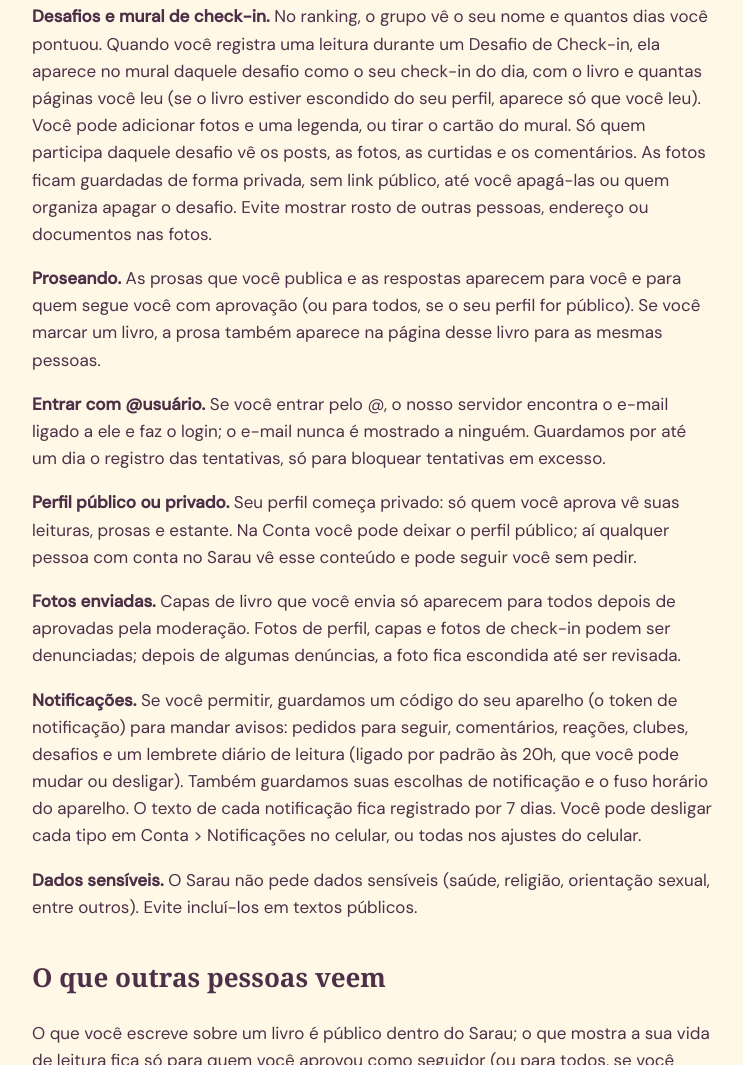
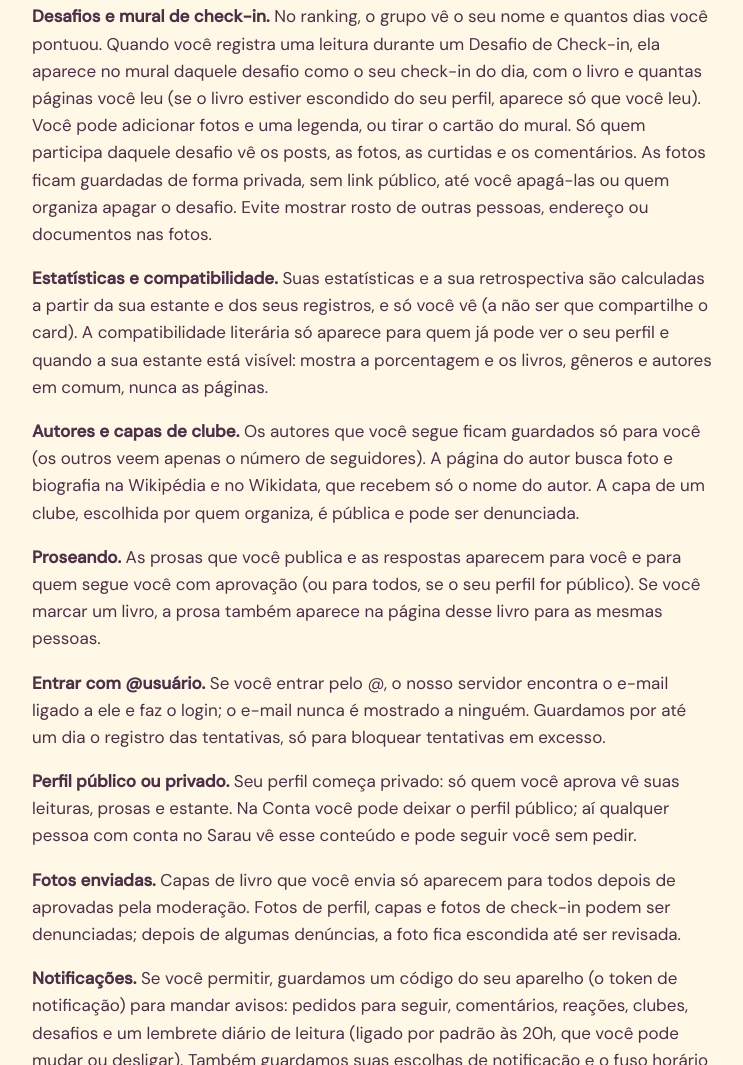
Before and after one commit to Netalianne/sarau-site, a plain HTML site: page privacidade.html in a window 1280 px wide. Shown: the part 2712-3777 px from the top of the page, without its empty margins (268-1011 px from the left). Drawn offline with Linux system fonts and the light colour scheme; a web font is replaced by a local one.

Commit message:
Add files via upload

```diff
--- a/privacidade.html
+++ b/privacidade.html
@@ -39,6 +39,8 @@
 <p><strong>Metas e listas.</strong> A meta de leitura do ano é vista só por você. As listas de leitura têm a visibilidade que você escolher: pública, só seguidores ou só você.</p>
 <p><strong>Jornadas.</strong> Ao entrar numa jornada, outras pessoas veem só o número total de participantes e de quem completou, nunca o seu nome ou progresso. Os selos aparecem no seu perfil para quem pode ver o perfil. Nas jornadas que você cria, o nome, a descrição e o seu nome de criadora aparecem para quem vê a jornada.</p>
 <p><strong>Desafios e mural de check-in.</strong> No ranking, o grupo vê o seu nome e quantos dias você pontuou. Quando você registra uma leitura durante um Desafio de Check-in, ela aparece no mural daquele desafio como o seu check-in do dia, com o livro e quantas páginas você leu (se o livro estiver escondido do seu perfil, aparece só que você leu). Você pode adicionar fotos e uma legenda, ou tirar o cartão do mural. Só quem participa daquele desafio vê os posts, as fotos, as curtidas e os comentários. As fotos ficam guardadas de forma privada, sem link público, até você apagá-las ou quem organiza apagar o desafio. Evite mostrar rosto de outras pessoas, endereço ou documentos nas fotos.</p>
+<p><strong>Estatísticas e compatibilidade.</strong> Suas estatísticas e a sua retrospectiva são calculadas a partir da sua estante e dos seus registros, e só você vê (a não ser que compartilhe o card). A compatibilidade literária só aparece para quem já pode ver o seu perfil e quando a sua estante está visível: mostra a porcentagem e os livros, gêneros e autores em comum, nunca as páginas.</p>
+<p><strong>Autores e capas de clube.</strong> Os autores que você segue ficam guardados só para você (os outros veem apenas o número de seguidores). A página do autor busca foto e biografia na Wikipédia e no Wikidata, que recebem só o nome do autor. A capa de um clube, escolhida por quem organiza, é pública e pode ser denunciada.</p>
 <p><strong>Proseando.</strong> As prosas que você publica e as respostas aparecem para você e para quem segue você com aprovação (ou para todos, se o seu perfil for público). Se você marcar um livro, a prosa também aparece na página desse livro para as mesmas pessoas.</p>
 <p><strong>Entrar com @usuário.</strong> Se você entrar pelo @, o nosso servidor encontra o e-mail ligado a ele e faz o login; o e-mail nunca é mostrado a ninguém. Guardamos por até um dia o registro das tentativas, só para bloquear tentativas em excesso.</p>
 <p><strong>Perfil público ou privado.</strong> Seu perfil começa privado: só quem você aprova vê suas leituras, prosas e estante. Na Conta você pode deixar o perfil público; aí qualquer pessoa com conta no Sarau vê esse conteúdo e pode seguir você sem pedir.</p>
```
